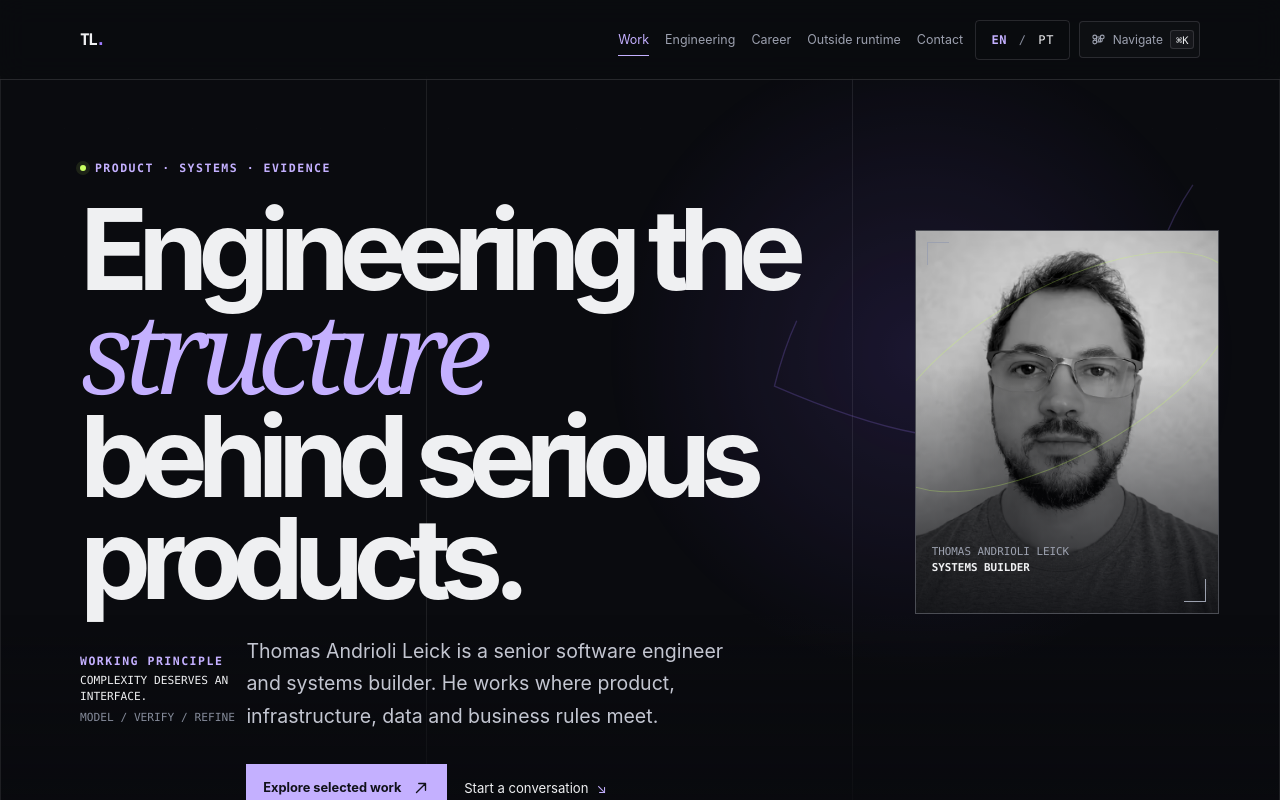
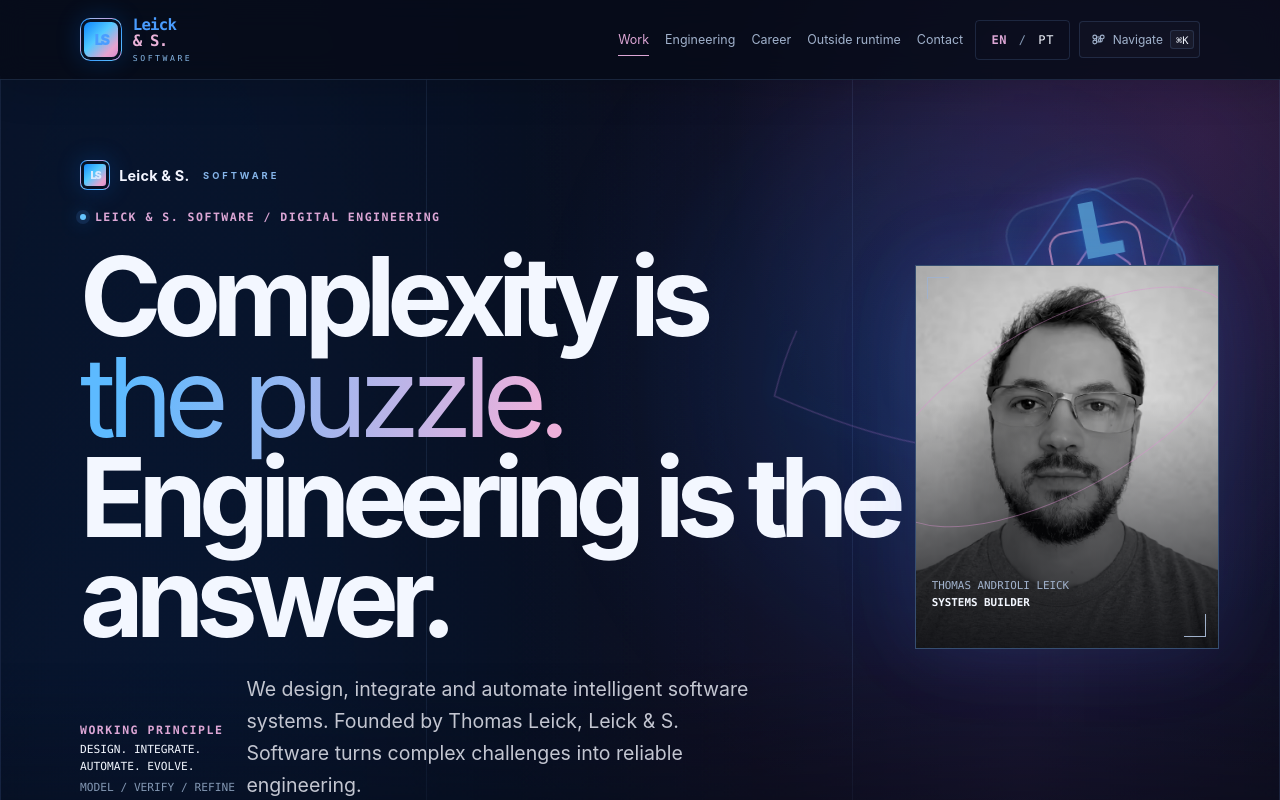
Before and after one commit to thomasleick/thomas-leick-portfoil, a React (Vite) app: page / in a window 1280 px wide. Shown: the top 800 px of the page. Built offline with nearby package versions, Linux system fonts and the light colour scheme.

Commit message:
feat: apply Leick & S. Software visual rebranding

```diff
--- a/index.html
+++ b/index.html
@@ -3,15 +3,15 @@
   <head>
     <meta charset="UTF-8" />
     <meta name="viewport" content="width=device-width, initial-scale=1.0" />
-    <meta name="theme-color" content="#0a0b0f" />
+    <meta name="theme-color" content="#070c1a" />
     <meta id="meta-description" name="description" content="Systems engineering, applied audio research, and governed agent evaluation by Thomas Andrioli Leick." />
     <meta name="robots" content="index, follow" />
-    <link id="canonical" rel="canonical" href="https://thomas-leick-portfoil.vercel.app/" />
+    <link id="canonical" rel="canonical" href="https://thomasleick.vercel.app/" />
     <link rel="alternate" hreflang="en" href="https://thomas-leick-portfoil.vercel.app/" />
     <link rel="alternate" hreflang="pt-BR" href="https://thomas-leick-portfoil.vercel.app/pt/" />
     <link rel="alternate" hreflang="x-default" href="https://thomas-leick-portfoil.vercel.app/" />
     <meta property="og:type" content="website" />
-    <meta property="og:site_name" content="Thomas Andrioli Leick" />
+    <meta property="og:site_name" content="Leick &amp; S. Software" />
     <meta id="og-title" property="og:title" content="Thomas Andrioli Leick — Systems Builder" />
     <meta id="og-description" property="og:description" content="Systems engineering, applied audio research, and governed agent evaluation by Thomas Andrioli Leick." />
     <meta id="og-url" property="og:url" content="https://thomas-leick-portfoil.vercel.app/" />
@@ -30,9 +30,9 @@
     <script type="application/ld+json">
       {
         "@context": "https://schema.org",
-        "@type": "Person",
-        "name": "Thomas Andrioli Leick",
-        "jobTitle": "Senior Software Engineer and Systems Builder",
+        "@type": "Organization",
+        "name": "Leick & S. Software",
+        "founder": { "@type": "Person", "name": "Thomas Andrioli Leick" },
         "url": "https://thomas-leick-portfoil.vercel.app/",
         "sameAs": [
           "https://github.com/thomasleick",
@@ -42,7 +42,7 @@
         ]
       }
     </script>
-    <title>Thomas Andrioli Leick — Systems Builder</title>
+    <title>Leick &amp; S. Software — Engineering the Answer</title>
   </head>
   <body>
     <div id="root"></div>
--- a/src/components/Header.tsx
+++ b/src/components/Header.tsx
@@ -78,7 +78,7 @@
 
   return (
     <header className="site-header">
-      <a className="monogram" href="#top" aria-label={locale === 'en' ? 'Back to the beginning' : 'Voltar ao início'}>TL<span>.</span></a>
+      <a className="monogram brand-lockup" href="#top" aria-label="Leick & S. Software — início"><span className="brand-symbol" aria-hidden="true">LS</span><span className="brand-wordmark">Leick <b>&amp; S.</b><small>SOFTWARE</small></span></a>
       <nav className="desktop-nav" aria-label={locale === 'en' ? 'Primary navigation' : 'Navegação principal'}>
         {copy.navigation.map((item) => {
           const sectionId = item.href.slice(1)
--- a/src/data/portfolio.ts
+++ b/src/data/portfolio.ts
@@ -162,7 +162,7 @@
   }
 }
 
-export const siteOrigin = 'https://thomas-leick-portfoil.vercel.app'
+export const siteOrigin = 'https://thomasleick.vercel.app'
 
 export const profile = {
   name: 'Thomas Andrioli Leick',
@@ -177,8 +177,8 @@
 
 const english: PageCopy = {
   metadata: {
-    title: 'Thomas Andrioli Leick — Systems Builder',
-    description: 'Systems engineering, applied audio research, and governed agent evaluation by Thomas Andrioli Leick.',
+    title: 'Leick & S. Software — Engineering the Answer',
+    description: 'Leick & S. Software — software engineering, systems integration, intelligent automation and applied AI. Founded by Thomas Leick.',
     ogLocale: 'en_US',
     imagePath: '/social-card.svg',
   },
@@ -192,23 +192,23 @@
   menuTitle: 'Portfolio navigation',
   skipLink: 'Skip to content',
   hero: {
-    eyebrow: 'Product · systems · evidence',
-    lineOne: 'Engineering the',
-    emphasis: 'structure',
-    lineThree: 'behind serious products.',
-    introduction: 'Thomas Andrioli Leick is a senior software engineer and systems builder. He works where product, infrastructure, data and business rules meet.',
+    eyebrow: 'LEICK & S. SOFTWARE / DIGITAL ENGINEERING',
+    lineOne: 'Complexity is',
+    emphasis: 'the puzzle.',
+    lineThree: 'Engineering is the answer.',
+    introduction: 'We design, integrate and automate intelligent software systems. Founded by Thomas Leick, Leick & S. Software turns complex challenges into reliable engineering.',
     workCta: 'Explore selected work',
     contactCta: 'Start a conversation',
     location: 'São Paulo, Brazil',
     scrollHint: 'Scroll to explore',
     principleLabel: 'Working principle',
-    principle: 'Complexity deserves an interface.',
+    principle: 'Design. Integrate. Automate. Evolve.',
     principleNote: 'model / verify / refine',
     portraitLabel: 'Portrait of Thomas Andrioli Leick',
   },
   work: {
     eyebrow: 'Selected work',
-    title: 'Systems under real constraints.',
+    title: 'Engineering in the real world.',
     introduction: 'Three different systems ask a related question: what makes an outcome trustworthy?',
     questionsLabel: 'Three questions of trust',
     questions: [
@@ -396,8 +396,8 @@
 
 const portuguese: PageCopy = {
   metadata: {
-    title: 'Thomas Andrioli Leick — Engenharia de Sistemas',
-    description: 'Engenharia de sistemas, pesquisa aplicada em áudio e avaliação governada de agentes por Thomas Andrioli Leick.',
+    title: 'Leick & S. Software — Engenharia para a complexidade',
+    description: 'Leick & S. Software — engenharia de software, integração de sistemas, automação inteligente e IA aplicada. Por Thomas Leick.',
     ogLocale: 'pt_BR',
     imagePath: '/social-card-pt.svg',
   },
@@ -411,23 +411,23 @@
   menuTitle: 'Navegação do portfólio',
   skipLink: 'Pular para o conteúdo',
   hero: {
-    eyebrow: 'Produto · sistemas · evidências',
-    lineOne: 'A estrutura por trás',
-    emphasis: 'de',
-    lineThree: 'produtos que importam.',
-    introduction: 'Thomas Andrioli Leick é engenheiro de software sênior e construtor de sistemas. Trabalha onde produto, infraestrutura, dados e regras de negócio se encontram.',
+    eyebrow: 'LEICK & S. SOFTWARE / ENGENHARIA DIGITAL',
+    lineOne: 'A complexidade',
+    emphasis: 'é o desafio.',
+    lineThree: 'Engenharia é a resposta.',
+    introduction: 'Projetamos, integramos e automatizamos sistemas inteligentes. Fundada por Thomas Leick, a Leick & S. Software transforma desafios complexos em engenharia confiável.',
     workCta: 'Conheça os projetos',
     contactCta: 'Vamos conversar',
     location: 'São Paulo, Brasil',
     scrollHint: 'Role para explorar',
     principleLabel: 'Princípio de trabalho',
-    principle: 'Complexidade merece uma interface à altura.',
+    principle: 'Projetar. Integrar. Automatizar. Evoluir.',
     principleNote: 'modelar / verificar / refinar',
     portraitLabel: 'Retrato de Thomas Andrioli Leick',
   },
   work: {
     eyebrow: 'Trabalhos selecionados',
-    title: 'Sistemas sob restrições reais.',
+    title: 'Engenharia no mundo real.',
     introduction: 'Três sistemas diferentes partem de uma pergunta em comum: o que torna um resultado confiável?',
     questionsLabel: 'Três perguntas sobre confiança',
     questions: [
--- a/src/sections/Contact.tsx
+++ b/src/sections/Contact.tsx
@@ -16,7 +16,7 @@
         <a href={profile.links.linkedin} target="_blank" rel="noopener noreferrer"><Linkedin size={19} /><span><small>{copy.profileLabel}</small>LinkedIn / Thomas Andrioli Leick</span><ArrowUpRight size={18} /></a>
       </div>
       <footer className="site-footer">
-        <span>© {new Date().getFullYear()} Thomas Andrioli Leick</span>
+        <span>© {new Date().getFullYear()} Leick &amp; S. Software · Thomas Leick</span>
         <span>{copy.footerNote}</span>
         <span>{copy.fuel}</span>
       </footer>
--- a/src/sections/Hero.tsx
+++ b/src/sections/Hero.tsx
@@ -8,7 +8,7 @@
     <section id="top" className="hero" aria-labelledby="hero-title">
       <div className="hero-grid" aria-hidden="true" />
       <svg className="infinity-line" viewBox="0 0 560 240" fill="none" aria-hidden="true"><path d="M30 120c63-110 143-110 215 0s151 110 285 0c-63-110-143-110-215 0S164 230 30 120Z" /></svg>
-      <div className="hero-content">
+      <div className="hero-content"><span className="hero-brand-kicker"><span className="brand-mini-mark" aria-hidden="true">LS</span> Leick &amp; S. <span>SOFTWARE</span></span>
         <p className="eyebrow hero-eyebrow"><span className="status-dot" aria-hidden="true" />{copy.eyebrow}</p>
         <h1 id="hero-title">{copy.lineOne}<br /><em>{copy.emphasis}</em><br />{copy.lineThree}</h1>
         <p className="hero-intro">{copy.introduction}</p>
@@ -23,7 +23,7 @@
         <div className="portrait-orbit" aria-hidden="true" />
         <p>{locale === 'en' ? profile.name : 'Thomas Andrioli Leick'}<br /><strong>{locale === 'en' ? 'systems builder' : 'construtor de sistemas'}</strong></p>
       </aside>
-      <div className="hero-meta"><span>{copy.location}</span><span>01 — 05</span><span>{copy.scrollHint}</span></div>
+      <div className="hero-brand-glow" aria-hidden="true"><span className="brand-prism prism-one"/><span className="brand-prism prism-two"/><span className="brand-prism prism-three"/><span className="brand-prism prism-four"/><span className="brand-cube-label">L<span>S</span></span></div><div className="hero-meta"><span>{copy.location}</span><span>01 — 05</span><span>{copy.scrollHint}</span></div>
       <div className="hero-system-note"><span className="note-label">{copy.principleLabel}</span><strong>{copy.principle}</strong><span>{copy.principleNote}</span></div>
     </section>
   )
--- a/src/styles/index.css
+++ b/src/styles/index.css
@@ -316,3 +316,47 @@
 
 /* Preserve the previously approved Returns position in the legacy map. */
 .node-6 { bottom: 3mm; }
+
+
+/* Leick & S. Software · brand layer */
+:root {
+  --ink:#070c1a; --ink-raised:#0d1426; --ink-soft:#111c32;
+  --paper:#f3f7ff; --muted:#a1b2cc; --faint:#8397b3;
+  --line:rgba(127,172,238,.16); --line-strong:rgba(127,172,238,.32);
+  --violet:#4a9dff; --violet-bright:#dca6d5; --lime:#76caff;
+}
+body {background:#070c1a}
+.site-shell {background: radial-gradient(ellipse at 80% 8%,rgba(189,75,183,.11),transparent 32rem),radial-gradient(ellipse at 12% 18%,rgba(14,115,255,.12),transparent 39rem),#070c1a}
+.site-header {background:rgba(6,11,24,.84);box-shadow:0 5px 42px rgba(0,0,0,.18)}
+.brand-lockup {display:inline-flex;align-items:center;gap:.65rem;letter-spacing:0}
+.brand-symbol,.brand-mini-mark {display:grid;place-items:center;flex:none;font-family:Inter,system-ui,sans-serif;font-size:.9rem;font-weight:950;letter-spacing:-.17em;color:#d9eaff;background:linear-gradient(135deg,#0078fc 0%,#52c9ff 44%,#e6a3cf 75%,#db80d0 100%);border:1px solid #73b6ff66;box-shadow:inset 0 0 0 3px #071126,0 0 24px #067aff38;border-radius:.65rem;width:2.65rem;height:2.65rem}
+.brand-wordmark {display:flex;flex-direction:column;color:#f8faff;white-space:nowrap;font-size:.98rem;font-weight:750;letter-spacing:-.05em;line-height:1}
+.brand-wordmark b {color:#eab3d9;font-weight:750}
+.brand-wordmark small {margin-top:.34rem;font-size:.51rem;letter-spacing:.31em;font-weight:550;color:#88b9e7}
+.hero {background:radial-gradient(circle at 79% 40%,rgba(0,113,245,.15),transparent 30rem),radial-gradient(circle at 94% 15%,rgba(219,84,194,.16),transparent 30rem)}
+.hero-grid::before {background:radial-gradient(circle at 74% 35%,rgba(42,137,255,.18),transparent 20rem),linear-gradient(to bottom,transparent 70%,var(--ink))}
+.hero h1 {font-size:clamp(2.65rem,8.6vw,7.1rem);letter-spacing:-.075em;max-width:13ch}
+.hero h1 em {font-family:inherit;font-style:normal;letter-spacing:-.075em;background:linear-gradient(100deg,#5dbaff 10%,#eeb1db 95%);-webkit-background-clip:text;background-clip:text;color:transparent}
+.hero-brand-kicker {display:inline-flex;align-items:center;gap:.55rem;font-weight:700;color:#f3f5ff;letter-spacing:.015em;margin:0 0 1.15rem;font-size:.9rem}
+.hero-brand-kicker > span:last-child {color:#86b5ea;font-size:.58rem;letter-spacing:.32em;margin-left:.3rem}
+.brand-mini-mark {width:1.9rem;height:1.9rem;font-size:.65rem;border-radius:.45rem}
+.status-dot {background:#65c5ff;box-shadow:0 0 0 .25rem #64aaff20,0 0 18px #0a84ff}
+.hero-actions .button-primary {background:linear-gradient(110deg,#1066db,#8c4dc6);color:#fff;border-color:#579bfc;box-shadow:0 10px 34px #0a84ff35}
+.hero-actions .button-primary:hover {box-shadow:0 12px 40px #d17db444}
+.hero-portrait-slot {border-color:#5684bf80;box-shadow:0 0 80px #087bff16,0 0 90px #d477cb14}
+.portrait-orbit {border-color:#db90d070}
+.infinity-line {color:#bc7bd7;opacity:.27;filter:drop-shadow(0 0 12px #379dff)}
+.hero-brand-glow {position:absolute;right:7%;top:20%;width:clamp(110px,14vw,245px);aspect-ratio:1;transform:rotate(-11deg);opacity:.65;pointer-events:none;filter:drop-shadow(0 0 30px #208bfa75)}
+.brand-prism {position:absolute;inset:12%;border:2px solid #5dadff88;border-radius:18%;transform:rotate(45deg);box-shadow:inset 0 0 35px #0a84ff35,0 0 30px #8b5cf630}
+.prism-two {inset:24%;border-color:#e5a8d7;transform:rotate(0)}.prism-three {inset:4%;transform:rotate(-5deg);border-color:#7eb8f744}.prism-four {inset:36%;border-color:#e1a1e3;transform:rotate(45deg)}
+.brand-cube-label {position:absolute;inset:0;display:grid;place-items:center;font-size:clamp(2rem,6vw,5rem);font-weight:950;letter-spacing:-.22em;color:#61c6ff;text-shadow:0 0 23px #0a84ff}
+.brand-cube-label span {color:#eab1e0}
+.capability-card,.project-card {border-color:#5c91d233;background:linear-gradient(140deg,#111d32,#0a1122)}
+.capability-card:hover,.project-card:hover {border-color:#70b8ff88}
+.principle-strip {background:linear-gradient(120deg,#0b2451,#25132e);border-color:#8c8de755}
+.contact-section {background:radial-gradient(ellipse at 85% 15%,#5b2d6229,transparent 40rem),#0b1221}
+::selection {background:#73c0ff;color:#071020}
+:focus-visible,h2[tabindex="-1"]:focus {outline-color:#7dc9ff}
+@media(max-width:900px){.hero-brand-glow{top:6rem;right:1rem;width:105px;opacity:.32}.hero h1{max-width:18ch}}
+@media(max-width:480px){.brand-wordmark{font-size:.84rem}.hero-brand-glow{opacity:.18}.hero-brand-kicker>span:last-child{font-size:.46rem}}
+@media(prefers-reduced-motion:reduce){.hero-brand-glow,.brand-prism{animation:none!important}}
```
Also changed, not shown: public/favicon.svg.
